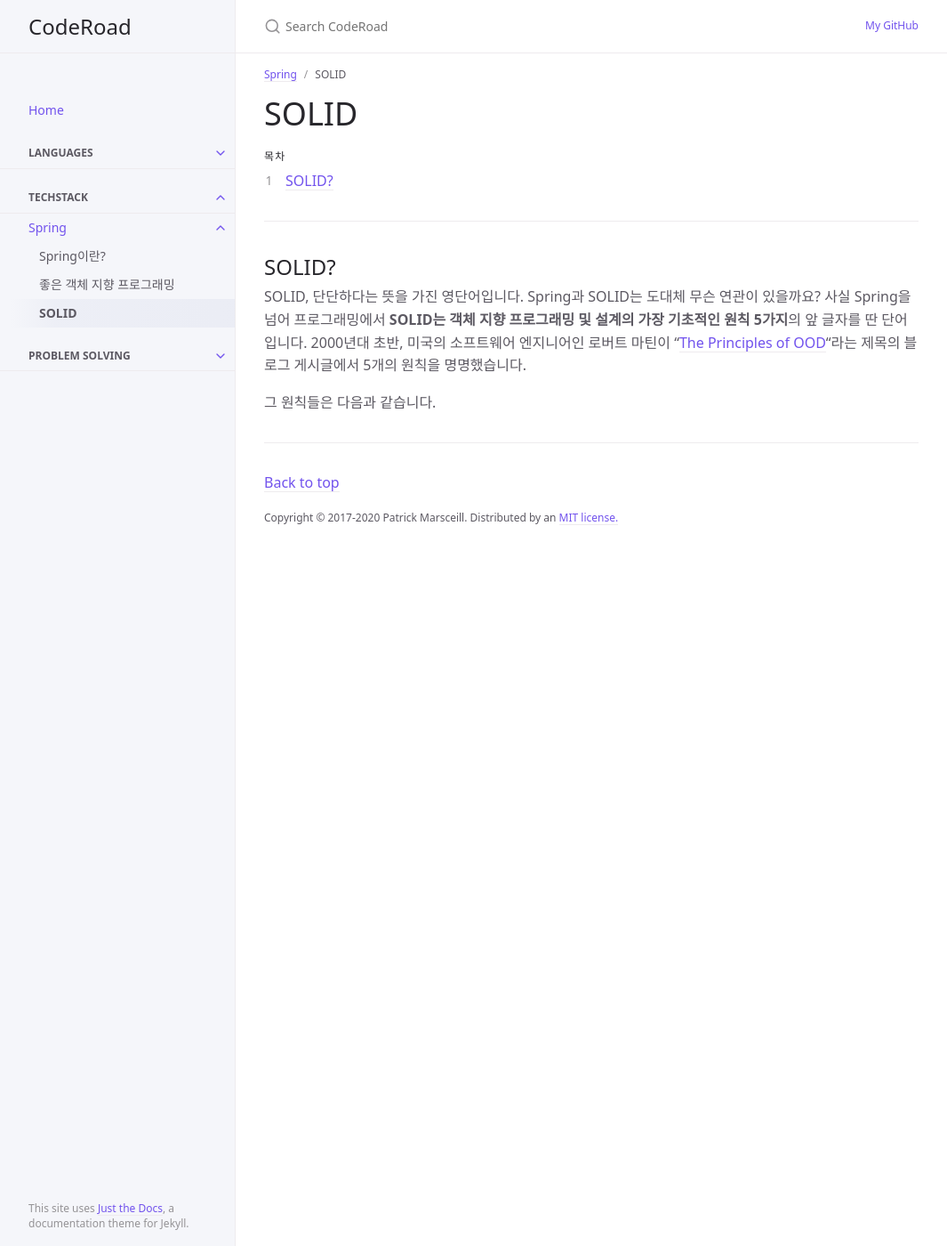
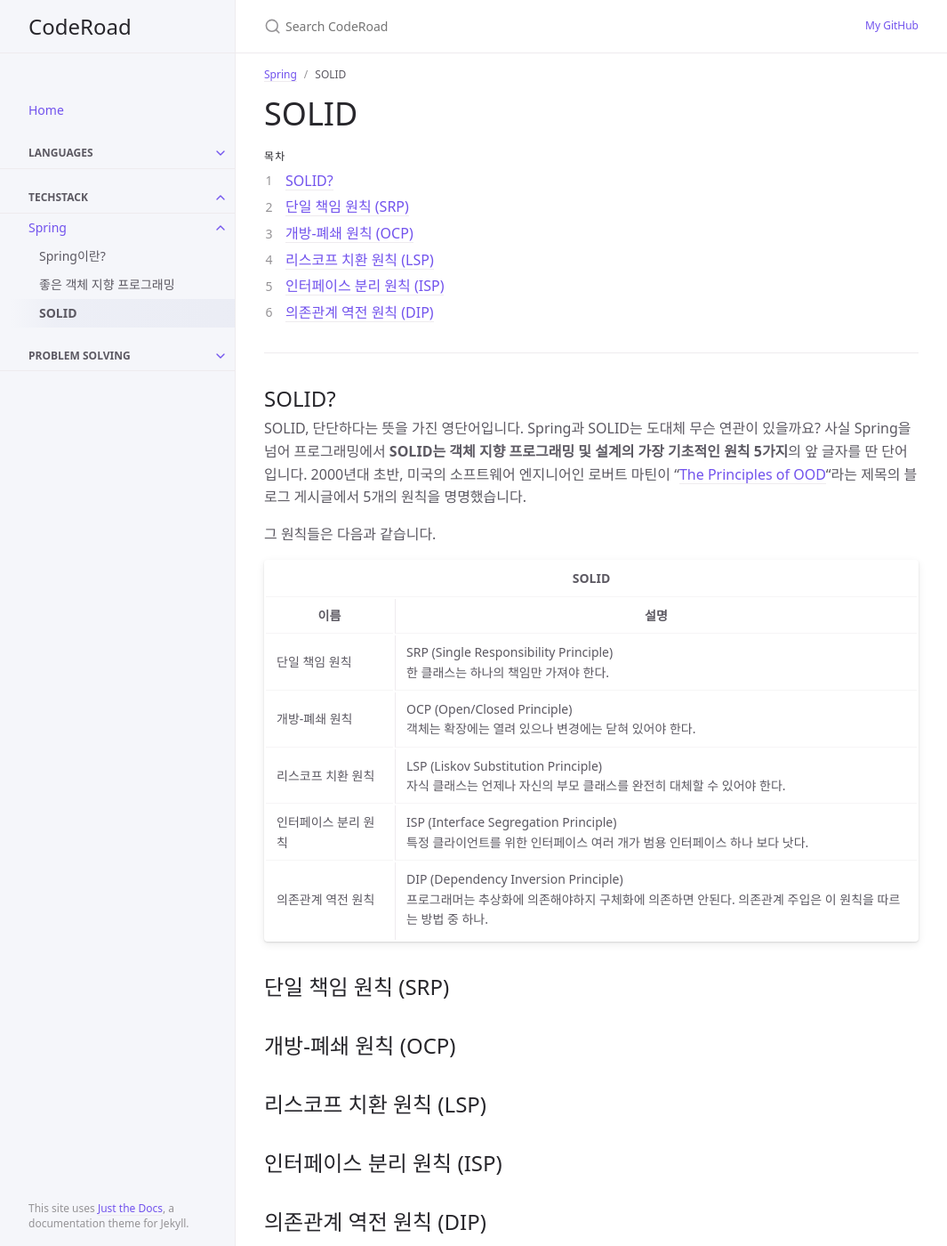
Before and after one commit to hangillee/hangillee.github.io, a Jekyll site: the page built from _techstack/03.md, in a window 1280 px wide and 1400 px high. Shown: the whole window at 89% size, without its empty margins (107-1172 px from the left). Built offline with Jekyll 4.4.1, drawn with Linux system fonts in a browser that asks for light colours.

Commit message:
CHORE Edit SOLID page

```diff
--- a/_techstack/03.md
+++ b/_techstack/03.md
@@ -21,3 +21,43 @@ permalink: docs/techstack/spring/03
 SOLID, 단단하다는 뜻을 가진 영단어입니다. Spring과 SOLID는 도대체 무슨 연관이 있을까요? 사실 Spring을 넘어 프로그래밍에서 **SOLID는 객체 지향 프로그래밍 및 설계의 가장 기초적인 원칙 5가지**의 앞 글자를 딴 단어입니다. 2000년대 초반, 미국의 소프트웨어 엔지니어인 로버트 마틴이 "[The Principles of OOD](http://butunclebob.com/ArticleS.UncleBob.PrinciplesOfOod)"라는 제목의 블로그 게시글에서 5개의 원칙을 명명했습니다.
 
 그 원칙들은 다음과 같습니다.
+
+<table>
+    <tr>
+        <th colspan="2">SOLID</th>
+    </tr>
+    <tr>
+        <th>이름</th>
+        <th>설명</th>
+    </tr>
+    <tr>
+        <td>단일 책임 원칙</td>
+        <td>SRP (Single Responsibility Principle)<br>한 클래스는 하나의 책임만 가져야 한다.</td>
+    </tr>
+    <tr>
+        <td>개방-폐쇄 원칙</td>
+        <td>OCP (Open/Closed Principle)<br>객체는 확장에는 열려 있으나 변경에는 닫혀 있어야 한다.</td>
+    </tr>
+    <tr>
+        <td>리스코프 치환 원칙</td>
+        <td>LSP (Liskov Substitution Principle)<br>자식 클래스는 언제나 자신의 부모 클래스를 완전히 대체할 수 있어야 한다.</td>
+    </tr>
+    <tr>
+        <td>인터페이스 분리 원칙</td>
+        <td>ISP (Interface Segregation Principle)<br>특정 클라이언트를 위한 인터페이스 여러 개가 범용 인터페이스 하나 보다 낫다.</td>
+    </tr>
+    <tr>
+        <td>의존관계 역전 원칙</td>
+        <td>DIP (Dependency Inversion Principle)<br>프로그래머는 추상화에 의존해야하지 구체화에 의존하면 안된다. 의존관계 주입은 이 원칙을 따르는 방법 중 하나.</td>
+    </tr>
+</table>
+
+## 단일 책임 원칙 (SRP)
+
+## 개방-폐쇄 원칙 (OCP)
+
+## 리스코프 치환 원칙 (LSP)
+
+## 인터페이스 분리 원칙 (ISP)
+
+## 의존관계 역전 원칙 (DIP)
```
